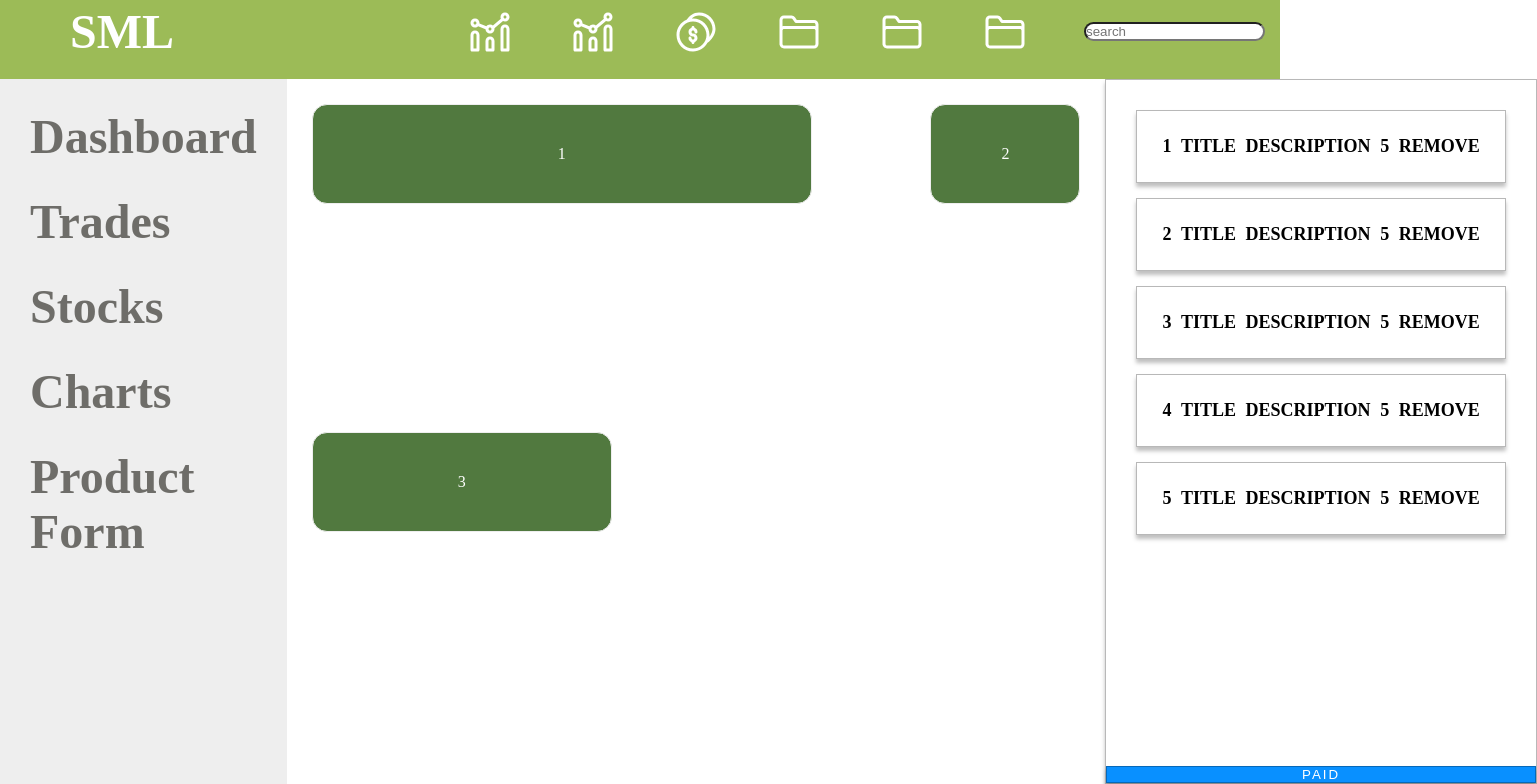
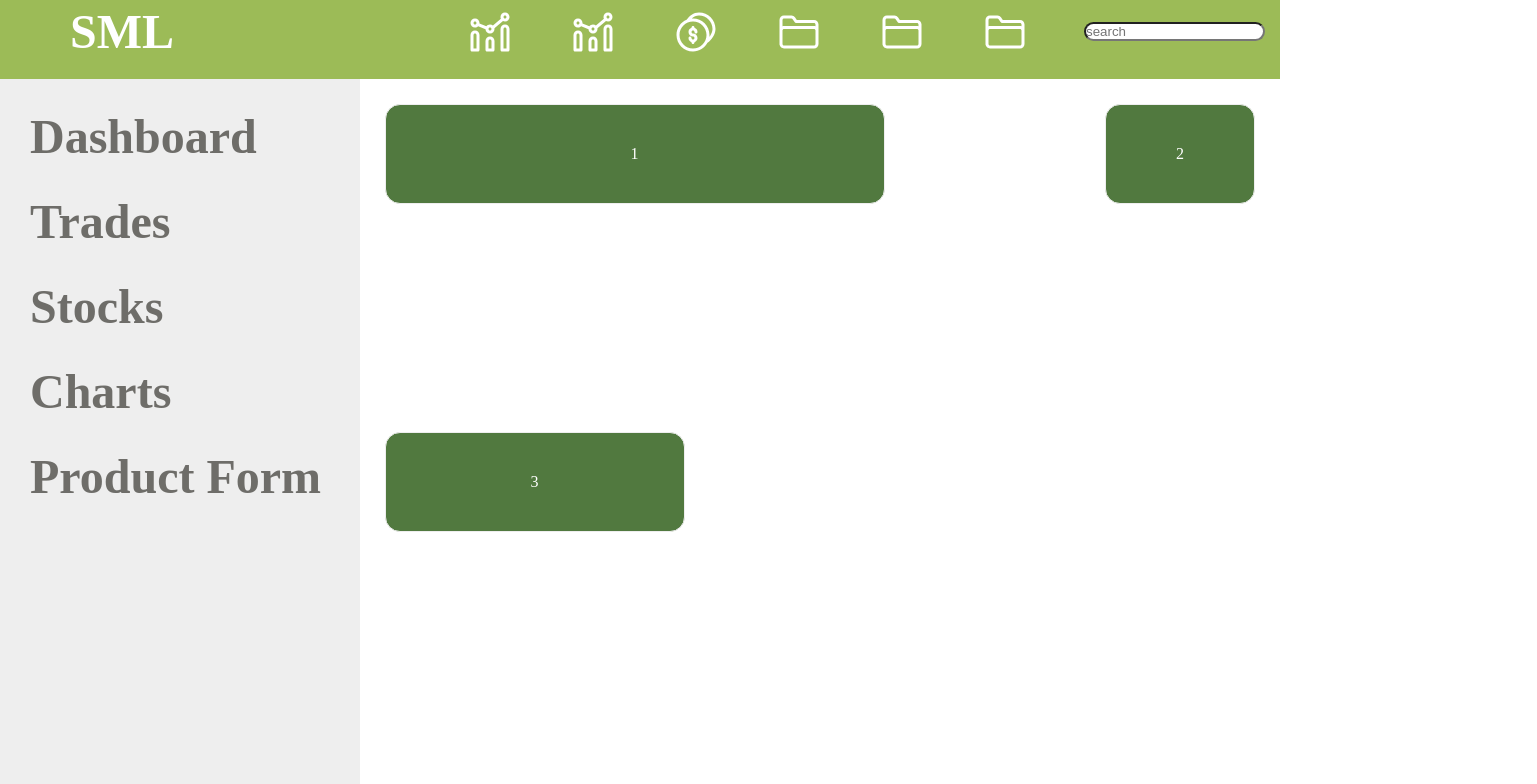
Before and after one commit to Markito97/Dashboard, a React (Create React App) app in the folder client/: page /dashboard in a window 1280 px wide. Shown: the part 16-800 px from the top of the page, 1537 px wide, since content can reach past the window. Built offline with nearby package versions, Linux system fonts and the light colour scheme.

Commit message:
mount-another-checkout

```diff
--- a/client/src/assets/UI/buttons/MyButton.module.css
+++ b/client/src/assets/UI/buttons/MyButton.module.css
@@ -4,8 +4,7 @@
   vertical-align: middle;
   cursor: pointer;
   user-select: none;
-  padding: 0 1.2rem;
-  background: #0990ff;
+  background: #46abfd;
   color: #fff;
   border: 1px solid rgba(0, 0, 0, 0.28);
   box-shadow: 0px 4px 4px rgb(0 0 0 / 25%);
--- a/client/src/assets/UI/buttons/MyButtons.tsx
+++ b/client/src/assets/UI/buttons/MyButtons.tsx
@@ -6,9 +6,16 @@ interface IBtn {
   children: React.ReactNode;
   width?: string;
   height?: string;
+  padding?: string;
 }
 
-export const MyRippleBtn: FC<IBtn> = ({ width, height, ripple, children }) => {
+export const MyRippleBtn: FC<IBtn> = ({
+  width,
+  height,
+  padding,
+  ripple,
+  children,
+}) => {
   useEffect(() => {
     const btnRipple: HTMLElement[] = Array.from(
       document.querySelectorAll(`.${classes.btn}`)
@@ -40,7 +47,7 @@ export const MyRippleBtn: FC<IBtn> = ({ width, height, ripple, children }) => {
 
   return (
     <button
-      style={{ width, height }}
+      style={{ width, height, padding }}
       className={`${classes.btn} ${classes.btnRipple}`}
       data-ripple={ripple}
     >
--- a/client/src/components/dashboard/CheckOut.tsx
+++ b/client/src/components/dashboard/CheckOut.tsx
@@ -15,77 +15,107 @@ interface ITables {
   id: string;
 }
 
-export const CheckOut: FC<ITables> = ({ tables, isShow, id }) => {
-  const [name, setName] = useState("");
-  const [price, setPrice] = useState<number>(0);
-  const [average, setAverage] = useState<any>([]);
+// export const CheckOut: FC<ITables> = ({ tables, isShow, id }) => {
+//   const [name, setName] = useState("");
+//   const [price, setPrice] = useState<number>(0);
+//   const [average, setAverage] = useState<any>([]);
+//   const [large, setLarge] = useState<any>([]);
+//   const [small, setSmall] = useState<any>([]);
+
+//   const addToTable = () => {
+//     const newCheck = {
+//       id: id,
+//       name: name,
+//       price: price,
+//     };
+
+//     for (let i = 0; i < tables.length; i++) {
+//       const tableSize = tables[i].description;
+//       const tableId = tables[i].id;
+
+//       const tableCheckLarge = tableSize === "large" && tableId === id;
+//       const tableCheckSmall = tableSize === "small" && tableId === id;
+//       const tableCheckAverage = tableSize === "average" && tableId === id;
+
+//       if (tableCheckLarge) {
+//         setLarge([...large, newCheck]);
+//         break;
+//       }
+//       if (tableCheckSmall) {
+//         setSmall([...small, "zopa"]);
+//         break;
+//       }
+//       if (tableCheckAverage) {
+//         setAverage([...average, "aboba"]);
+//         break;
+//       }
+//     }
+//   };
+
+//   if (isShow) {
+//     return (
+//       <div className="check__out">
+//         {tables.map((persons, index) => {
+//           if (persons.id === id) {
+//             return (
+//               <div className="field__checkout" key={id}>
+//                 {persons.description}
+//                 <div className="checkout__inputs">
+//                   <input
+//                     value={name}
+//                     onChange={(event) => setName(event?.target.value)}
+//                     type="text"
+//                     className="checkout__name"
+//                   />
+//                   <input
+//                     value={price}
+//                     onChange={(event) => setPrice(Number(event?.target.value))}
+//                     type="number"
+//                     className="checkout__price"
+//                   />
+//                 </div>
+//               </div>
+//             );
+//           }
+//         })}
+//       </div>
+//     );
+//   } else {
+//     return null;
+//   }
+// };
+
+export const CheckOutTest: FC<ITables> = ({ tables, isShow, id }) => {
+  console.log(tables);
   const [large, setLarge] = useState<any>([]);
-  const [small, setSmall] = useState<any>([]);
+  // const [average, setAverage] = useState<any>([]);
+  // const [small, setSmall] = useState<any>([]);
 
   const addToTable = () => {
-    const newCheck = {
-      id: id,
-      name: name,
-      price: price,
-    };
-
     for (let i = 0; i < tables.length; i++) {
       const tableSize = tables[i].description;
       const tableId = tables[i].id;
 
       const tableCheckLarge = tableSize === "large" && tableId === id;
-      const tableCheckSmall = tableSize === "small" && tableId === id;
-      const tableCheckAverage = tableSize === "average" && tableId === id;
+      //   const tableCheckSmall = tableSize === "small" && tableId === id;
+      //   const tableCheckAverage = tableSize === "average" && tableId === id;
 
       if (tableCheckLarge) {
-        setLarge([...large, newCheck]);
+        setLarge([...large, "lol"]);
         break;
       }
-      if (tableCheckSmall) {
-        setSmall([...small, "zopa"]);
-        break;
-      }
-      if (tableCheckAverage) {
-        setAverage([...average, "aboba"]);
-        break;
-      }
+      //   if (tableCheckSmall) {
+      //     setSmall([...small, "zopa"]);
+      //     break;
+      //   }
+      //   if (tableCheckAverage) {
+      //     setAverage([...average, "aboba"]);
+      //     break;
+      //   }
     }
   };
 
   if (isShow) {
-    return (
-      <div className="check__out">
-        {tables.map((persons, index) => {
-          if (persons.id === id) {
-            return (
-              <div className="field__checkout" key={id}>
-                {persons.description}
-                <div className="checkout__inputs">
-                  <input
-                    value={name}
-                    onChange={(event) => setName(event?.target.value)}
-                    type="text"
-                    className="checkout__name"
-                  />
-                  <input
-                    value={price}
-                    onChange={(event) => setPrice(Number(event?.target.value))}
-                    type="number"
-                    className="checkout__price"
-                  />
-                </div>
-              </div>
-            );
-          }
-        })}
-      </div>
-    );
-  } else {
-    return null;
-  }
-};
-
-export const CheckOutTest = () => {
     return (
       <div className="check__out__test">
         <div className="check__out__list__item">
@@ -96,36 +126,11 @@ export const CheckOutTest = () => {
             <div className="item__amount">5</div>
             <div className="item__remove">remove</div>
           </div>
-        <div className="check__out__item">
-          <div className="item__num">2</div>
-          <div className="item__title">Title</div>
-          <div className="item__description">Description</div>
-          <div className="item__amount">5</div>
-          <div className="item__remove">remove</div>
-        </div>
-        <div className="check__out__item">
-          <div className="item__num">3</div>
-          <div className="item__title">Title</div>
-          <div className="item__description">Description</div>
-          <div className="item__amount">5</div>
-          <div className="item__remove">remove</div>
-        </div>
-        <div className="check__out__item">
-          <div className="item__num">4</div>
-          <div className="item__title">Title</div>
-          <div className="item__description">Description</div>
-          <div className="item__amount">5</div>
-          <div className="item__remove">remove</div>
-        </div>
-        <div className="check__out__item">
-          <div className="item__num">5</div>
-          <div className="item__title">Title</div>
-          <div className="item__description">Description</div>
-          <div className="item__amount">5</div>
-          <div className="item__remove">remove</div>
-        </div>
         </div>
         <MyRippleBtn ripple={"#ffffff"}>Paid</MyRippleBtn>
       </div>
     );
+  } else {
+    return null;
+  }
 };
--- a/client/src/components/dashboard/Dashboard.tsx
+++ b/client/src/components/dashboard/Dashboard.tsx
@@ -1,6 +1,6 @@
 import React, { useState } from "react";
 import { MyRippleBtn } from "../../assets/UI/buttons/MyButtons";
-import { CheckOut, CheckOutTest } from "./CheckOut";
+import { CheckOutTest } from "./CheckOut";
 import { Products } from "./Products";
 
 export const DashBoard = () => {
@@ -90,7 +90,7 @@ export const DashBoard = () => {
 
       {/* Need try test new checkout */}
 
-      <CheckOutTest />
+      <CheckOutTest isShow={isShow} tables={tables} id={id} />
     </div>
   );
 };
--- a/client/src/components/dashboard/Products.tsx
+++ b/client/src/components/dashboard/Products.tsx
@@ -18,7 +18,7 @@ export const Products: FC<IShowTables> = ({ showTables, remove }) => {
             <div className="product__price">Цена: 100р</div>
           </div>
           <div className="prod__btn">
-            <MyRippleBtn width="100%" ripple={"#ffffff"}>
+            <MyRippleBtn width="100%" padding="8px" ripple={"#ffffff"}>
               Add to Cart
             </MyRippleBtn>
           </div>
```
Lines whose indentation alone changed are shown as unchanged.
